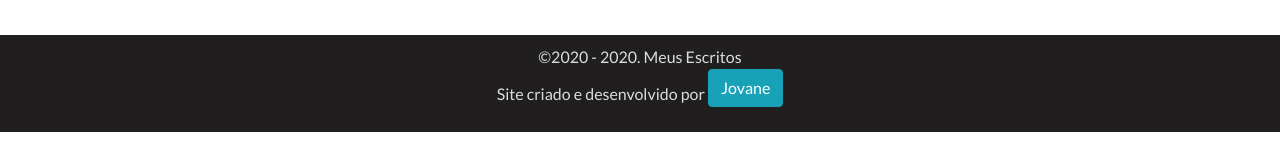
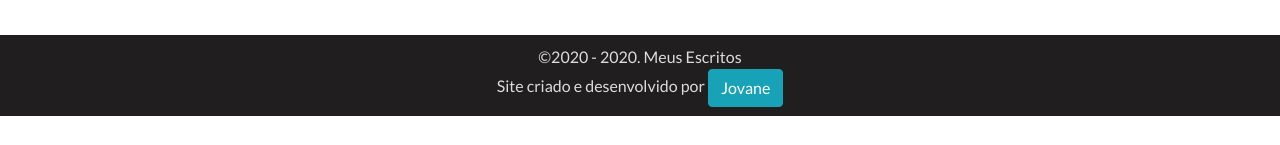
Before and after one commit to jcgsr/Dashboard, a Vue app: page / in a window 1280 px wide. Shown: the part 862-1007 px from the top of the page. Built offline with nearby package versions, Linux system fonts and the light colour scheme; no server answers.

Commit message:
.btn footer

```diff
--- a/src/components/Footer.vue
+++ b/src/components/Footer.vue
@@ -37,6 +37,6 @@ footer {
 }
 
 .btn {
-  margin-top: auto;
+  margin: 0 auto;
 }
 </style>
```
